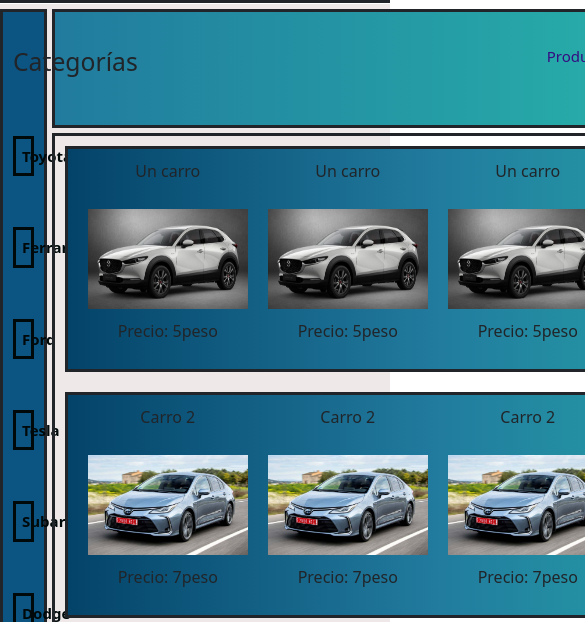
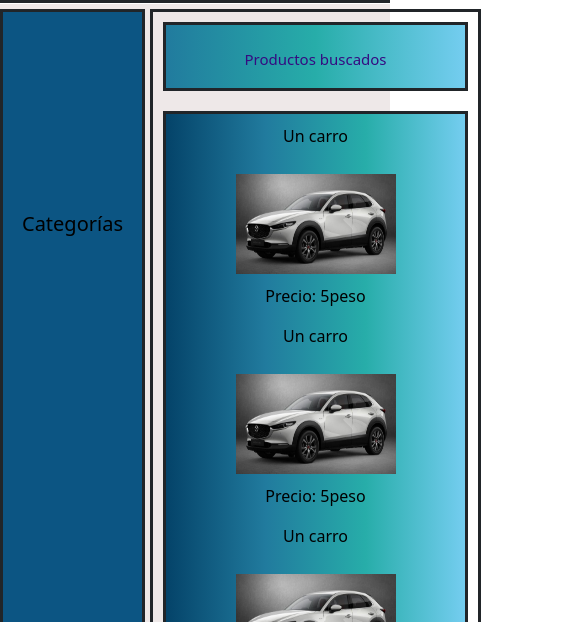
Before and after one commit to FawziL/mi_repositorio_proyecto_final, a website: page htmls/productos.html in a window 390 px wide. Shown: the part 198-820 px from the top of the page, 585 px wide, since content can reach past the window. Drawn offline with nearby package versions, Linux system fonts and the light colour scheme.

Commit message:
Mejorado el responsive de productos y cambie grid

```diff
--- a/css/estilos.css
+++ b/css/estilos.css
@@ -55,8 +55,12 @@ nav a {
   font-size: 18px; }
 
 .letrasMedianas {
-  font-size: 22px; }
-
+  font-size: 22px;
+}
+.letrasGrandes{
+  font-size: 26px;
+  color: black;
+}
 .letraspequenas{
   font-size: 20px;
 }
@@ -72,13 +76,15 @@ nav a {
 
 .puntos {
   font-size: 40px; }
-
+p{
+  color: black;
+}
 /*SECCIONES DE PAGINA///////////////////////////////////////////// */
 #section {
   display: flex;
   flex-direction: row;
   justify-content: center;
-  color: #030020;
+  color: black;
   padding: 15px; }
 
 .form {
@@ -159,7 +165,7 @@ section {
 /* GRIDD//////////////////////////////////////// */
 .grid {
   display: grid;
-  grid-template-areas: "categorias titulo titulo titulo"
+  grid-template-areas: "categorias producto producto producto"
  "categorias producto producto producto"
  "categorias producto producto producto"
  "categorias producto producto producto"
@@ -180,15 +186,15 @@ section {
   flex-direction: column;
   justify-content: space-around; }
 
-#titulo {
-  grid-area: titulo;
+.titulo {
   border-style: solid;
-  padding: 10px;
-  margin-top: 5px;
+  padding-bottom: 20px;
+  margin: 10px;
   background-image: linear-gradient(to right, #217b9e, #27ada9, #74cdf0);}
 
 #area-Productos {
   grid-area: producto;
+  margin-top: 5px;
   border-style: solid; }
 
 /*RESAGADOS///////////////////////////////////////////// */
@@ -305,7 +311,37 @@ footer {
   .carrusel {
     height: 300px; }
   .btn {
-    width: 65px; } }
+    width: 65px; }
+  .letrasGrandes{
+    font-size: 20px;
+  }
+  #productos-Buscados {
+    flex-direction: row;
+    flex-wrap: wrap;
+    align-items: center;
+    width: 305px;
+    margin: 10px; }
+
+  .grid {
+    display: grid;
+    grid-template-areas: "categorias categorias producto producto "
+  "categorias categorias producto producto "
+  "categorias categorias producto producto "
+  "categorias categorias producto producto "
+  "categorias categorias producto producto "
+  "categorias categorias producto producto ";
+    grid-template-columns: 12% auto 20%;
+    grid-template-rows: 1fr 50px 2fr 3fr 60px;
+    grid-column-gap: 5px;
+    grid-row-gap: 5px; }
+
+  #categorias {
+    font-size: 15px;
+    padding: 10px;
+    width: 145px;
+    margin-top: 5px; }
+
+  }
 
 /*///////  color header, footer, nav //////////*/
 header {
--- a/htmls/productos.html
+++ b/htmls/productos.html
@@ -80,12 +80,10 @@
 
 
     <section class="grid fondo noMargin">
-        <div id="titulo">
-            <h2 class="subTitulos noMargin">Productos buscados</h2>
-        </div>
+
 
         <div id="categorias">
-            <h2>Categorías</h2>
+            <h2 class="letrasGrandes">Categorías</h2>
             <a href="" class="bordes">Toyota</a>
             <a href="" class="bordes">Ferrari</a>
             <a href="" class="bordes">Ford</a>
@@ -97,6 +95,9 @@
         </div>
 
         <div id="area-Productos">
+            <div class="titulo">
+                <h2 class="subTitulos noMargin">Productos buscados</h2>
+            </div>
             <div id="productos-Productos">
                     <article id="productos-Buscados">
                         <div id="productosPrueba">
```
